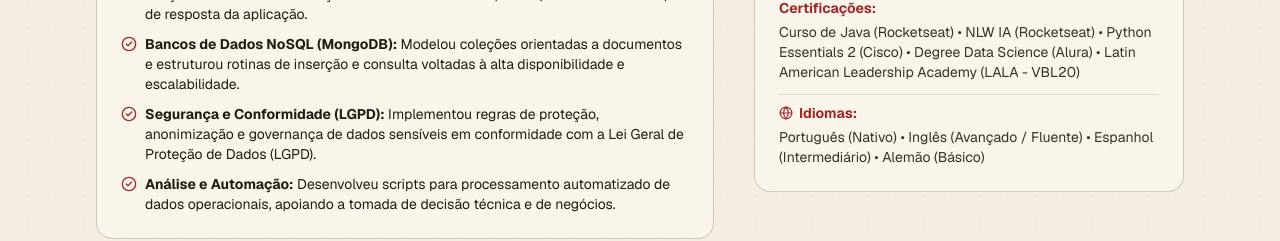
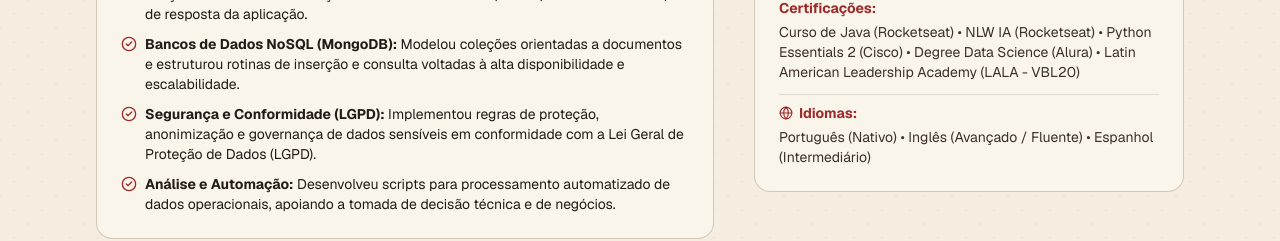
Before and after one commit to Landoftha/my-portfolio, a Next.js app: page / in a window 1280 px wide. Shown: the part 4200-4441 px from the top of the page. Built offline with nearby package versions, Linux system fonts and the light colour scheme; a web font is replaced by a local one.

Commit message:
chore: remove basic German from portfolio languages

```diff
--- a/src/app/page.tsx
+++ b/src/app/page.tsx
@@ -1006,7 +1006,7 @@ export default function Home() {
                     <Globe className="w-3.5 h-3.5" /> Idiomas:
                   </strong>
                   <p className={darkMode ? "text-[#D5C5B3]" : "text-[#3B2F26]"}>
-                    Português (Nativo) • Inglês (Avançado / Fluente) • Espanhol (Intermediário) • Alemão (Básico)
+                    Português (Nativo) • Inglês (Avançado / Fluente) • Espanhol (Intermediário)
                   </p>
                 </div>
               </div>
```
